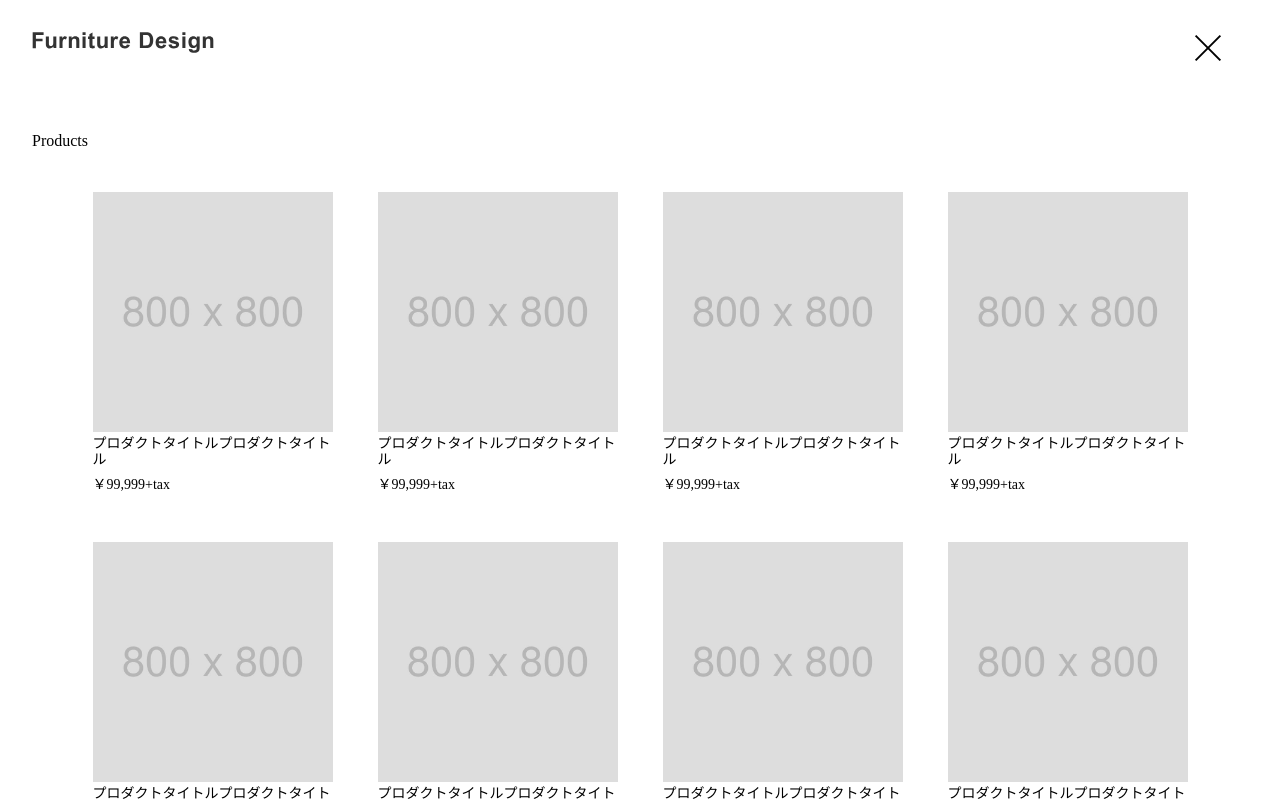
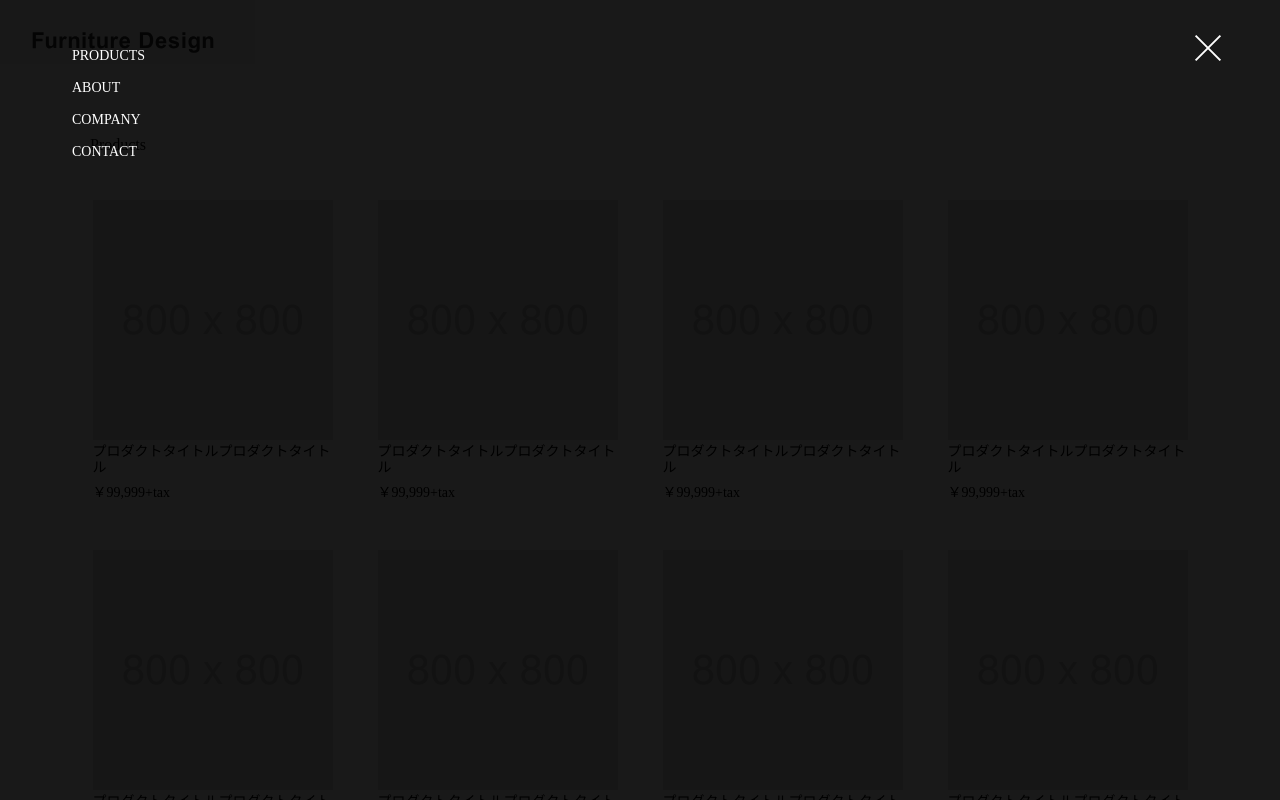
Before and after one commit to Yuma-Tsukakoshi/reproduction_website, a plain HTML site: page index.html in a window 1280 px wide. Both pictures are taken after a click on the element 1208 px from the left and 52 px from the top of the page. Shown: the top 800 px of the page. Drawn offline with Linux system fonts and the light colour scheme.

Commit message:
create sidemenu

```diff
--- a/assets/scripts/main.js
+++ b/assets/scripts/main.js
@@ -68,5 +68,7 @@ $("#link2_btn").on('click',function(){
 
 // ハンバーガ
 $(".togglebutton").on("click",function(){
+  $("#side-menu").toggleClass("active");
   $(".hambarger").toggleClass("active");
+  $(".side-menu-list").toggleClass("active");
 })
--- a/assets/style/style.css
+++ b/assets/style/style.css
@@ -283,7 +283,8 @@ img {
   margin-top: 100px;
 }
 .main-title{
-  padding: 32px;
+  padding: 36px;
+  margin-left: 54px;
 }
 .products{
   display: flex;
@@ -410,21 +411,56 @@ img {
   position: absolute;
   left: 50%;
   transform: translateX(-50%);
-  background-color: #000;
 }
 .hambarger:nth-child(1){
   transition: .5s;
   top: 15px;
+  background-color: #000;
 }
 .hambarger:nth-child(2){
   transition: .5s;
   bottom: 15px;
+  background-color: #000;
 }
 .bar1.active{
   transform: translate(-50%,0px) rotate(45deg);
+  background-color: #fff;
   transition: .5s;
 }
 .bar2.active{
   transform: translate(-50%,-8px) rotate(-45deg);
+  background-color: #fff;
   transition: .5s;
 }
+
+.overwrap{
+  height: 100vh;
+  width: 100vw;
+  top: 0;
+  left: 0;
+  position: absolute;
+  background-color: transparent;
+  opacity: .9;
+}
+.overwrap.active{
+  display: block;
+  background-color: #000;
+}
+.side-menu-list{
+  margin-top: 40px;
+  transform: translateX(-20%);
+  transition: 0.75s;
+}
+.side-menu-list.active{
+  margin-top: 40px;
+  transform: translateX(5%);
+  transition: 0.75s;
+}
+
+.side-menu-items{
+  cursor: pointer;
+  letter-spacing: 1.5;
+  color: #FFF;
+  font-size: 14px;
+  padding: 8px;
+}
--- a/index.html
+++ b/index.html
@@ -1,4 +1,4 @@
-<!-- TODO ハンバーガーメニュー先のサイドメニュー  -->
+<!-- TODO ハンバーガーメニュー先のABOUTとCONTACT  -->
 
 <!DOCTYPE html>
 <html lang="ja">
@@ -22,15 +22,16 @@
       <span class="hambarger bar1"></span>
       <span class="hambarger bar2"></span>
     </div>
-
-    <!-- <nav class="side-menu">
-      <ul class="side-menu-list">
-        <li class="side-menu-items"><a href="./index.html">PRODUCTS</a></li>
-        <li class="side-menu-items"><a>ABOUT</a></li>
-        <li class="side-menu-items"><a >COMPANY</a></li>
-        <li class="side-menu-items"><a >CONTACT</a></li>
-      </ul>
-    </nav> -->
+    <div class="overwrap" id="side-menu">
+      <nav class="side-menu">
+        <ul class="side-menu-list">
+          <li class="side-menu-items"><a href="./index.html">PRODUCTS</a></li>
+          <li class="side-menu-items"><a>ABOUT</a></li>
+          <li class="side-menu-items"><a >COMPANY</a></li>
+          <li class="side-menu-items"><a href="mailto:" >CONTACT</a></li>
+        </ul>
+      </nav>
+    </div>
   </header>
 
   <main class="main">
```
